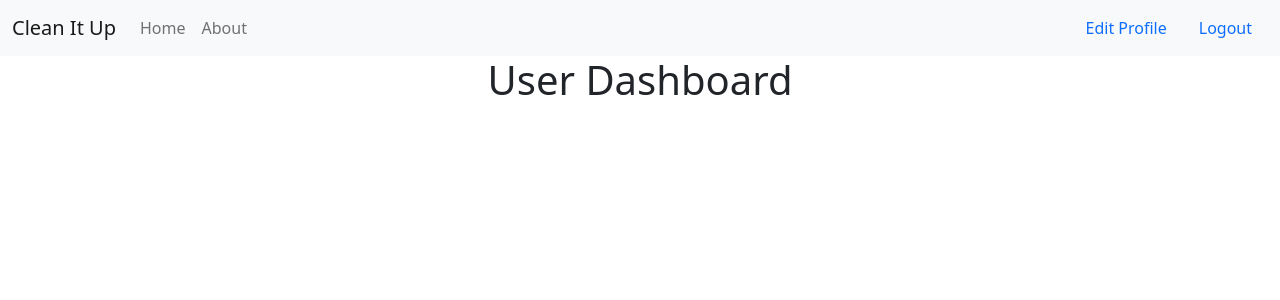
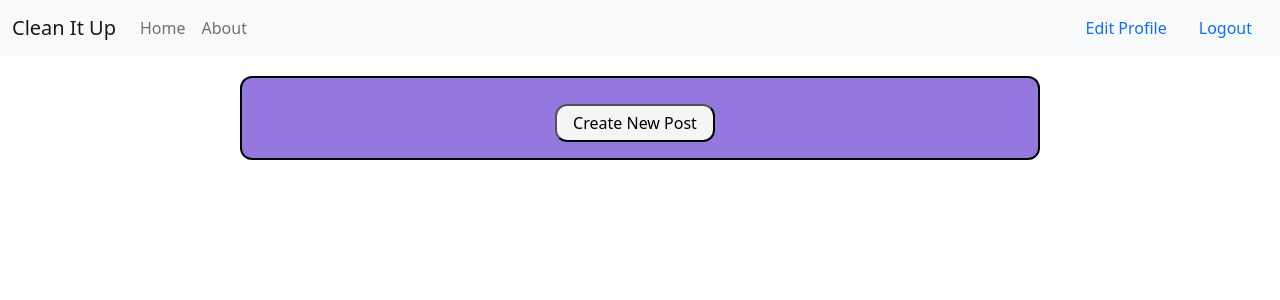
Before and after one commit to sushantbasak/Clean-It-Up, a React (Create React App) app in the folder frontend/: page /UserDashboard in a window 1280 px wide. Shown: the top 300 px of the page. Built offline with nearby package versions, Linux system fonts and the light colour scheme.

Commit message:
feat: add new job feature

```diff
--- a/frontend/src/App.css
+++ b/frontend/src/App.css
@@ -1,7 +1,3 @@
-.App {
-  text-align: center;
-}
-
 .App-logo {
   height: 40vmin;
   pointer-events: none;
--- /dev/null
+++ b/frontend/src/components/NewJob/NewJob.css
@@ -0,0 +1,60 @@
+.job-form {
+  width: 50rem;
+  margin: 20px auto;
+  max-width: 90%;
+  border-radius: 12px;
+  padding: 1rem;
+  border: 2px solid black;
+  background-color: rgb(148, 120, 224);
+}
+
+.form-control {
+  display: flex;
+  align-items: center;
+  justify-content: space-between;
+  border: none;
+  background-color: rgb(148, 120, 224);
+}
+
+.form-control input,
+textarea {
+  width: 40rem;
+  max-width: 80%;
+  margin: 0 auto;
+  border-radius: 10px;
+  padding: 0 10px;
+  background-color: whitesmoke;
+}
+
+.form-control label {
+  width: 5rem;
+  font-size: 1.1rem;
+}
+
+.form-submit {
+  text-align: center;
+}
+
+.form-submit button {
+  text-align: center;
+  margin-top: 10px;
+  margin-right: 10px;
+  width: 5rem;
+  background-color: rgb(121, 219, 121);
+  padding: 0.3rem;
+  border-radius: 12px;
+  box-shadow: none;
+}
+
+.upload input {
+  background-color: rgb(148, 120, 224);
+}
+
+.form-submit .close-btn {
+  background-color: rgb(238, 95, 70);
+}
+
+.form-submit .open-btn {
+  width: 10rem;
+  background-color: whitesmoke;
+}
--- /dev/null
+++ b/frontend/src/components/NewJob/NewJob.js
@@ -0,0 +1,57 @@
+import React, { useState } from 'react';
+import './NewJob.css';
+
+const NewJob = () => {
+  const [open, setOpen] = useState(false);
+
+  const closeHandler = (event) => {
+    event.preventDefault();
+    setOpen(false);
+  };
+  const openHandler = (event) => {
+    event.preventDefault();
+    setOpen(true);
+  };
+
+  return (
+    <div className="job-form">
+      {open && (
+        <form>
+          <div className="form-inputs">
+            <div className="form-control">
+              <label>Title: </label>
+              <input type="text" name="title" required />
+            </div>
+            <div className="form-control">
+              <label>Address: </label>
+              <input type="text" name="address" required />
+            </div>
+            <div className="form-control">
+              <label>Description: </label>
+              <textarea rows="5" name="description" required />
+            </div>
+            <div className="form-control upload">
+              <label>Image:</label>
+              <input type="file" id="myFile" name="image" />
+            </div>
+          </div>
+          <div className="form-submit">
+            <button className="close-btn" onClick={closeHandler}>
+              Close
+            </button>
+            <button>Post Job</button>
+          </div>
+        </form>
+      )}
+      {!open && (
+        <div className="form-submit">
+          <button className="open-btn" onClick={openHandler}>
+            Create New Post
+          </button>
+        </div>
+      )}
+    </div>
+  );
+};
+
+export default NewJob;
--- a/frontend/src/index.css
+++ b/frontend/src/index.css
@@ -1,13 +1,13 @@
 body {
   margin: 0;
-  font-family: -apple-system, BlinkMacSystemFont, 'Segoe UI', 'Roboto', 'Oxygen',
-    'Ubuntu', 'Cantarell', 'Fira Sans', 'Droid Sans', 'Helvetica Neue',
-    sans-serif;
+  font-family: -apple-system, BlinkMacSystemFont, "Segoe UI", "Roboto", "Oxygen", "Ubuntu", "Cantarell", "Fira Sans",
+    "Droid Sans", "Helvetica Neue", sans-serif;
   -webkit-font-smoothing: antialiased;
   -moz-osx-font-smoothing: grayscale;
+  padding: 0;
+  background-color: black;
 }
 
 code {
-  font-family: source-code-pro, Menlo, Monaco, Consolas, 'Courier New',
-    monospace;
+  font-family: source-code-pro, Menlo, Monaco, Consolas, "Courier New", monospace;
 }
--- a/frontend/src/views/UserDashboard/UserDashboard.js
+++ b/frontend/src/views/UserDashboard/UserDashboard.js
@@ -1,11 +1,12 @@
 import React from 'react';
 import Navbar from '../../components/Navbar/Navbar';
+import NewJob from '../../components/NewJob/NewJob';
 
 const UserDashboard = () => {
   return (
     <>
       <Navbar />
-      <h1>User Dashboard</h1>
+      <NewJob />
     </>
   );
 };
```
